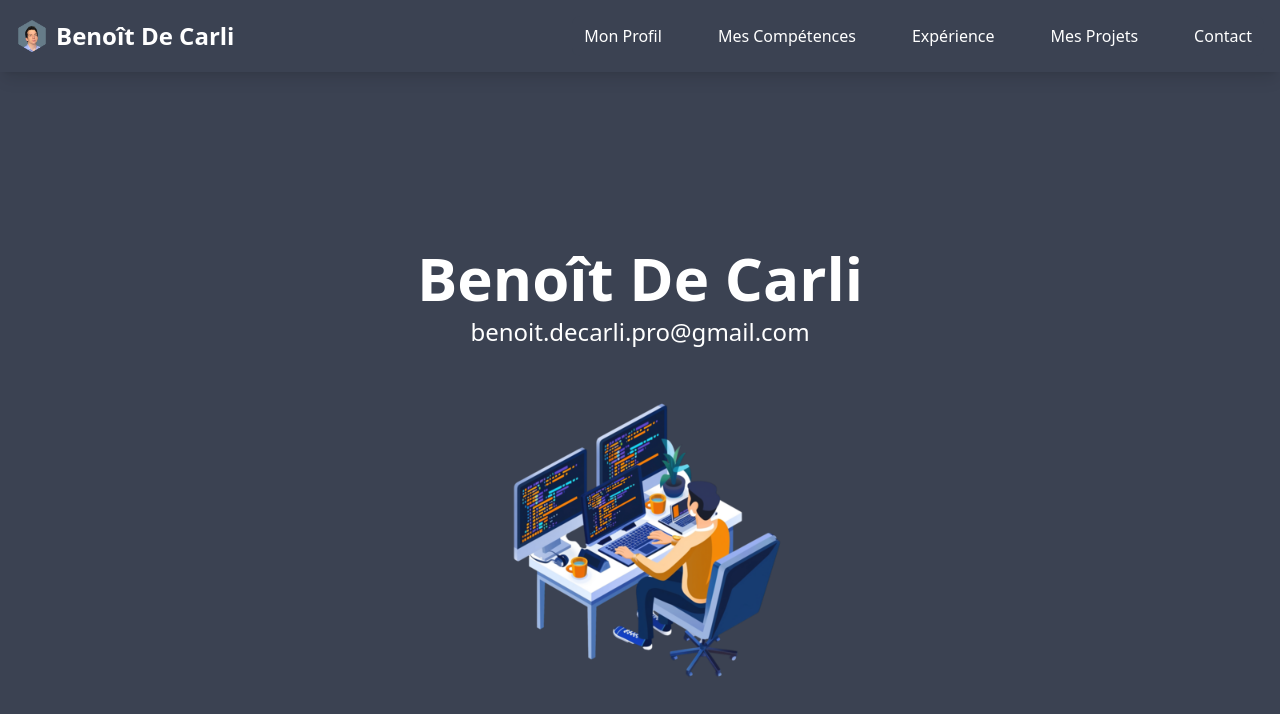
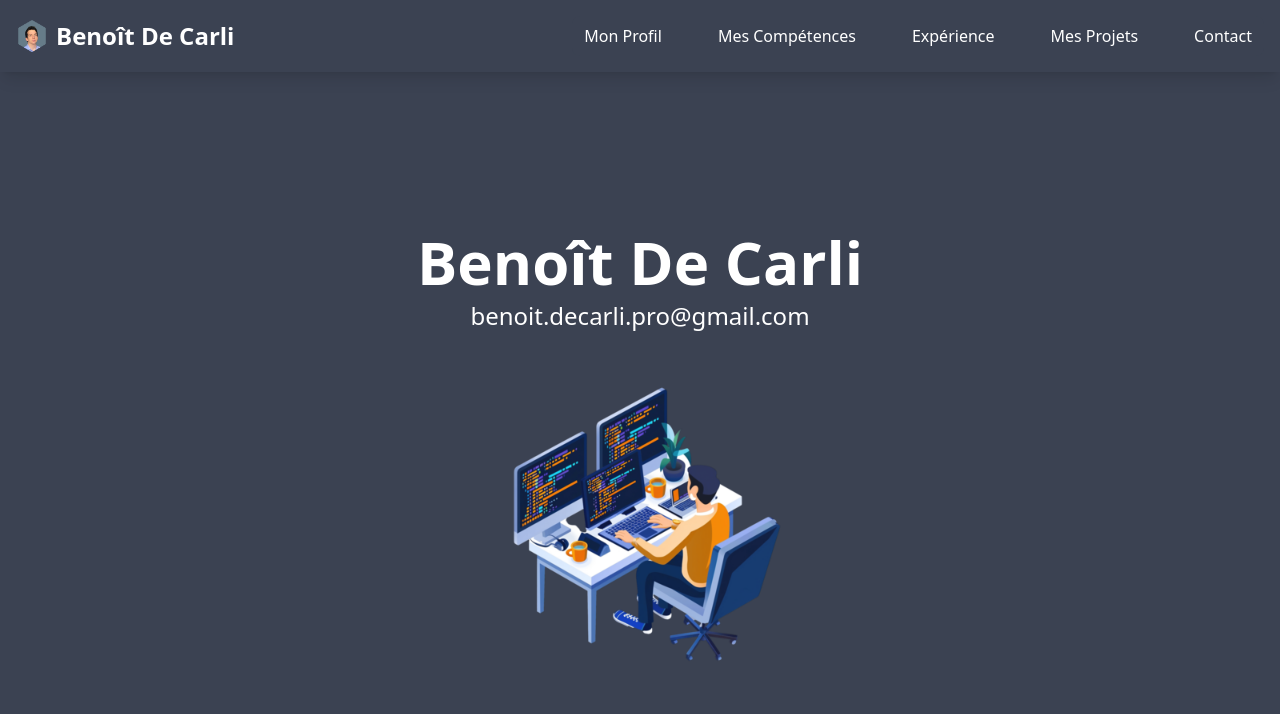
Before and after one commit to Benoitapps/PortfolioProd, a React (Vite) app: page / in a window 1280 px wide. Shown: the top 714 px of the page. Built offline with nearby package versions, Linux system fonts and the light colour scheme.

Commit message:
title and top

```diff
--- a/index.html
+++ b/index.html
@@ -4,7 +4,7 @@
     <meta charset="UTF-8" />
     <link rel="icon" type="image/svg+xml" href="/logo.svg" />
     <meta name="viewport" content="width=device-width, initial-scale=1.0" />
-    <title>Vite + React</title>
+    <title>Portfolio Benoît DC</title>
   </head>
   <body>
     <div id="root"></div>
--- a/src/Components/Body/BodyPage.jsx
+++ b/src/Components/Body/BodyPage.jsx
@@ -12,7 +12,7 @@ function BodyPage() {
     <div className="flex flex-col">
       {/* SECTION PROFIL */}
       <section id="top" className="min-h-screen p-10 scroll-mt-24">
-        <div className="flex flex-col mt-52">
+        <div className="flex flex-col mt-48">
           <Home />
         </div>
       </section>
```
